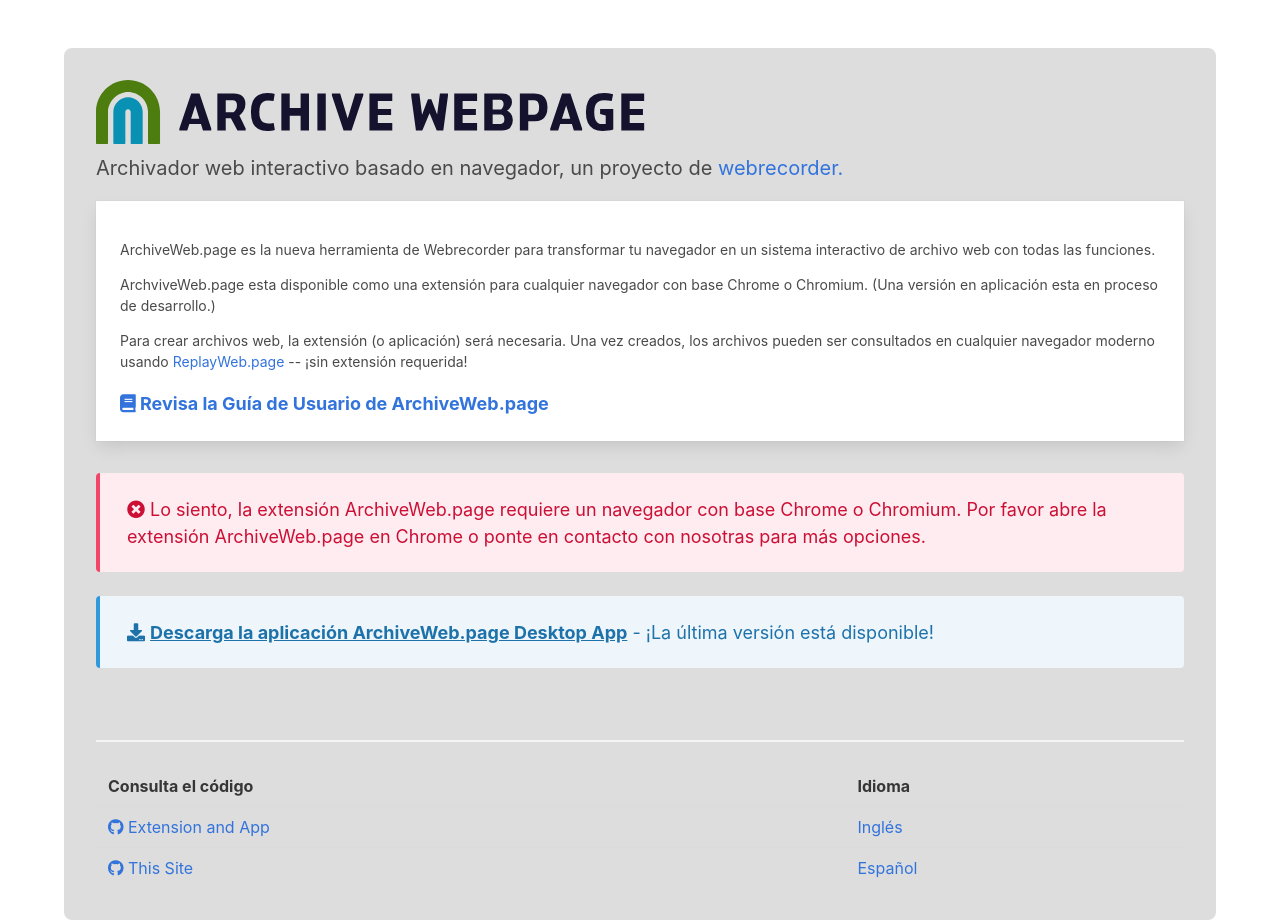
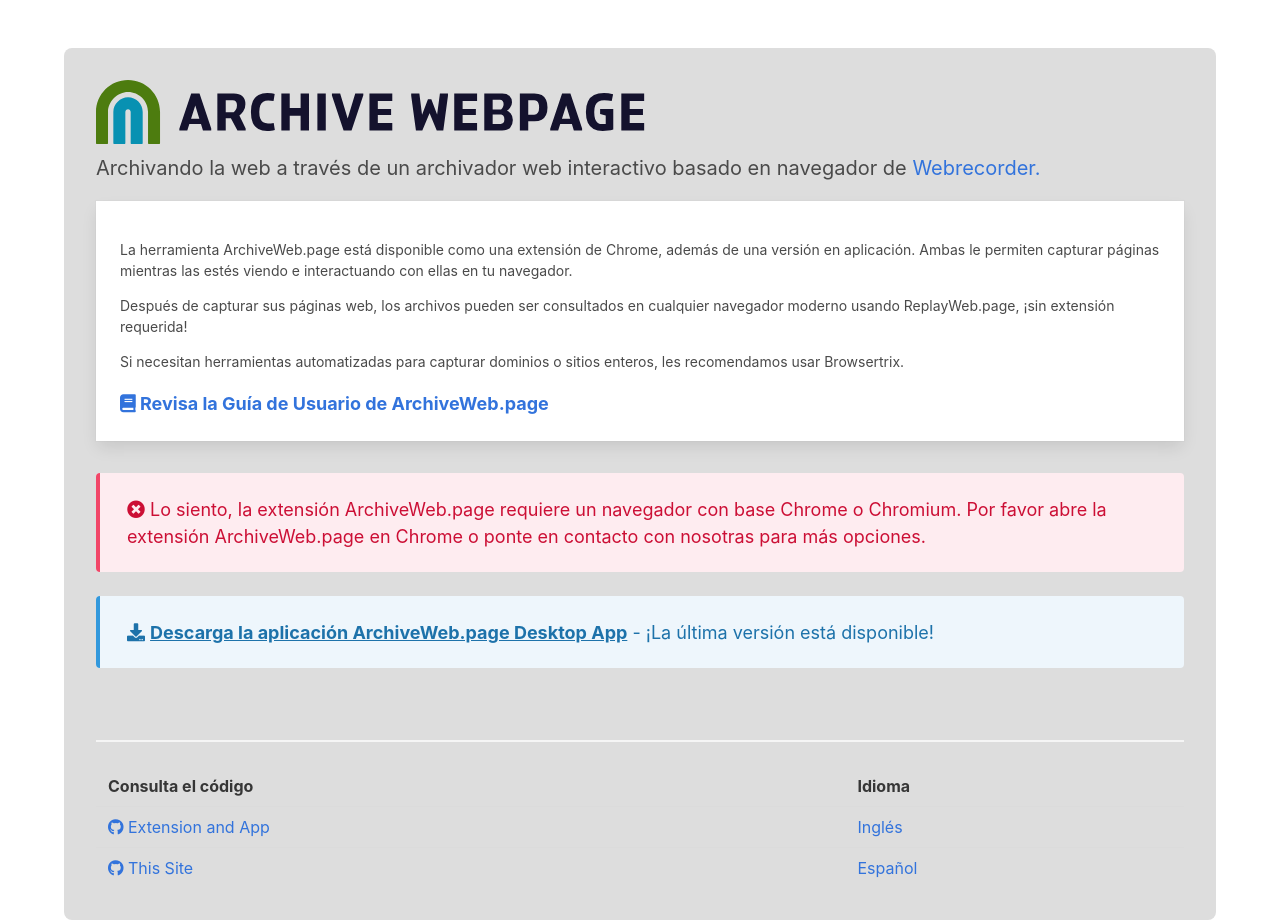
Before and after one commit to webrecorder/archiveweb.page-site, a Jekyll site: the page built from index-es.html, in a window 1280 px wide. Built offline with Jekyll 4.4.1, drawn with Linux system fonts in a browser that asks for light colours.

Commit message:
Spanish translations for index page

```diff
--- a/index-es.html
+++ b/index-es.html
@@ -12,21 +12,17 @@
           <img class="logo" alt="ArchiveWeb.page" src="/assets/brand/archivewebpage-lockup-color.svg"/>
         </p>
         <p class="subtitle">
-            Archivador web interactivo basado en navegador, un proyecto de <a href="https://webrecorder.net/">webrecorder.</a>
+          Archivando la web a través de un archivador web interactivo basado en navegador de <a href="https://webrecorder.net/">Webrecorder.</a>
         </p>
 
         <article class="card">
           <div class="card-content">
+            <p>La herramienta ArchiveWeb.page está disponible como una extensión de Chrome, además de una versión en aplicación. Ambas le permiten capturar páginas mientras las estés viendo e interactuando con ellas en tu navegador.</p>
             <p>
-                ArchiveWeb.page es la nueva herramienta de Webrecorder para transformar tu navegador en un sistema interactivo de archivo web con todas las funciones.
+              Después de capturar sus páginas web, los archivos pueden ser consultados en cualquier navegador moderno usando ReplayWeb.page, ¡sin extensión requerida!
             </p>
-
-            <p>ArchviveWeb.page esta disponible como una extensión para cualquier navegador con
-                base Chrome o Chromium. (Una versión en aplicación esta en proceso de desarrollo.)
-            </p>
-
-            <p>Para crear archivos web, la extensión (o aplicación) será necesaria. Una vez creados, los archivos pueden ser consultados en cualquier navegador moderno usando <a href="https://replayweb.page">ReplayWeb.page</a> -- ¡sin extensión requerida!
-
+            <p>
+              Si necesitan herramientas automatizadas para capturar dominios o sitios enteros, les recomendamos usar Browsertrix.
             </p>
             <p class="guide">
               <a href="/guía"><i class="fas fa-book"></i>&nbsp;Revisa la Guía de Usuario de ArchiveWeb.page</a>
```
Also changed, not shown: other parts of index-es.html (+1 -1 lines).
